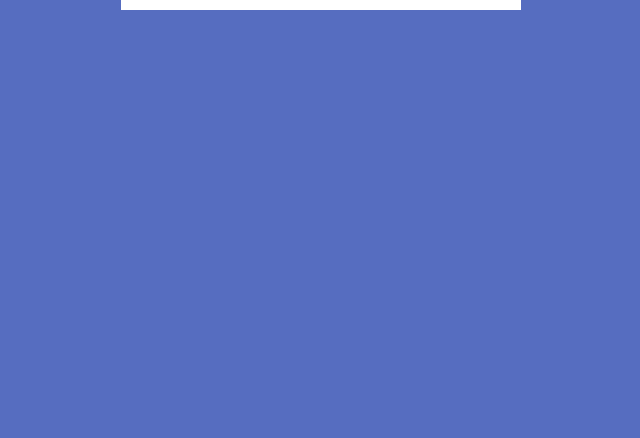
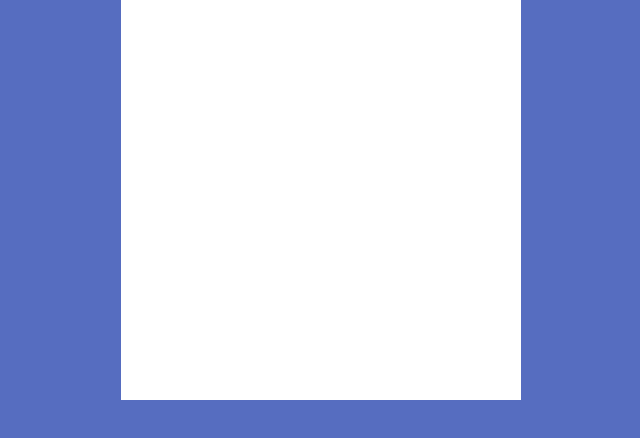
Before and after one commit to inherentspice/Etch-a-Sketch, a plain HTML site: page index.html in a window 1280 px wide. Shown: the whole page, without its empty margins (319-959 px from the left). Drawn offline with Linux system fonts and the light colour scheme.

Commit message:
made progress on getting the divs to wrap to new lines

```diff
--- a/etch.js
+++ b/etch.js
@@ -1,4 +1,4 @@
-for (let i = 200; i > 0; i--) {
+for (let i = 64; i > 0; i--) {
   let containerDiv = document.getElementById('container');
   let newDiv = document.createElement('div');
   newDiv.className = 'art';
--- a/stylesheet.css
+++ b/stylesheet.css
@@ -32,13 +32,11 @@ body {
 
 .container {
   display: flex;
-  flex-wrap: wrap;
   height: 400px;
   width: 400px;
+  flex-wrap: wrap;
 }
 
 .art {
-  flex: 1;
-  flex-wrap: wrap;
-  max-height: 10px;
+  flex: 1 1 20px;
 }
```
